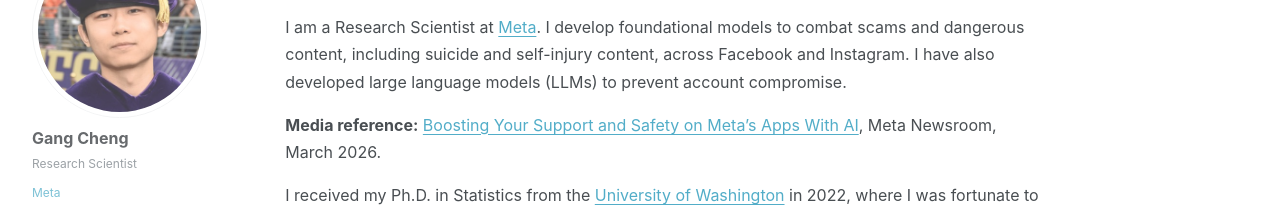
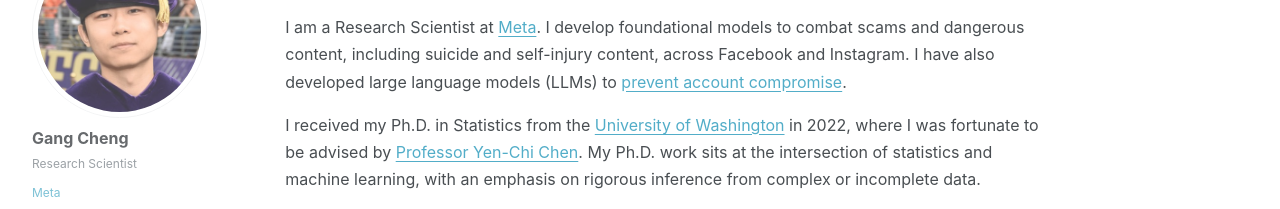
Before and after one commit to mathcg/mathcg.github.io, a plain HTML site: page index.html in a window 1280 px wide. Shown: the part 156-365 px from the top of the page. Drawn offline with Linux system fonts and the light colour scheme.

Commit message:
Link account-compromise work to Meta article

```diff
--- a/index.html
+++ b/index.html
@@ -97,9 +97,8 @@
             I am a Research Scientist at <a href="https://www.meta.com/about/" rel="noopener noreferrer">Meta</a>.
             I develop foundational models to combat scams and dangerous content, including suicide
             and self-injury content, across Facebook and Instagram. I have also developed large
-            language models (LLMs) to prevent account compromise.
+            language models (LLMs) to <a href="https://about.fb.com/news/2026/03/boosting-your-support-and-safety-on-metas-apps-with-ai/" rel="noopener noreferrer">prevent account compromise</a>.
           </p>
-          <p><strong>Media reference:</strong> <a href="https://about.fb.com/news/2026/03/boosting-your-support-and-safety-on-metas-apps-with-ai/" rel="noopener noreferrer">Boosting Your Support and Safety on Meta’s Apps With AI</a>, Meta Newsroom, March 2026.</p>
           <p>
             I received my Ph.D. in Statistics from the
             <a href="https://stat.uw.edu/" rel="noopener noreferrer">University of Washington</a> in 2022,
```
Also changed, not shown: 1 other file.
